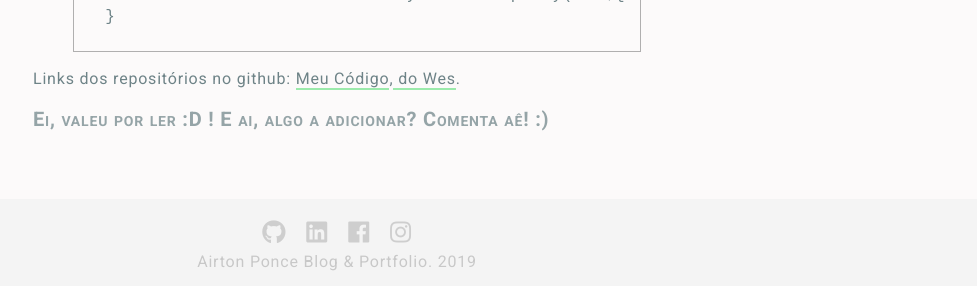
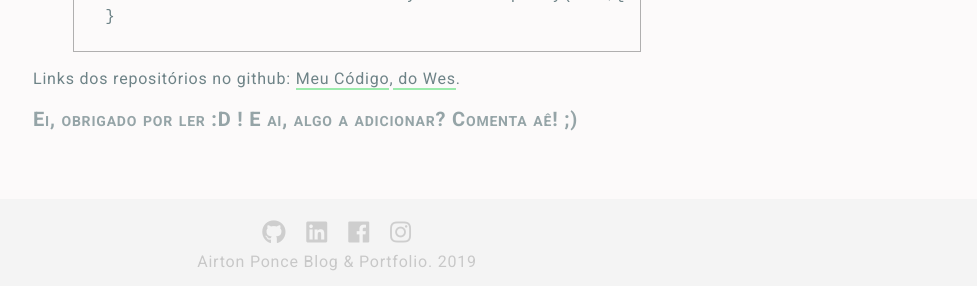
Before and after one commit to APonce911/jekyll-mywebsite, a Jekyll site: the page built from pt/_posts/2019-01-09-Javascript30-03-Variaveis-CSS.md, in a window 1280 px wide. Shown: the part 1900-2186 px from the top of the page, without its empty margins (303-1280 px from the left). Built offline with Jekyll 4.4.1, drawn with Linux system fonts in a browser that asks for light colours; nearby versions of some CDN libraries; comment, search, counter and statistics services are not loaded.

Commit message:
adjust translation for commentary

```diff
--- a/_data/translations.yml
+++ b/_data/translations.yml
@@ -1,6 +1,6 @@
 comment:
   en: "Hey, thanks for reading :D ! Any thoughts on this topic? Comment below! ;) "
-  pt: "Ei, valeu por ler :D ! E ai, algo a adicionar? Comenta aê! :) "
+  pt: "Ei, obrigado por ler :D ! E ai, algo a adicionar? Comenta aê! ;) "
 lastPosts:
   en: "Latest Posts"
   pt: "Últimos Posts"
```
